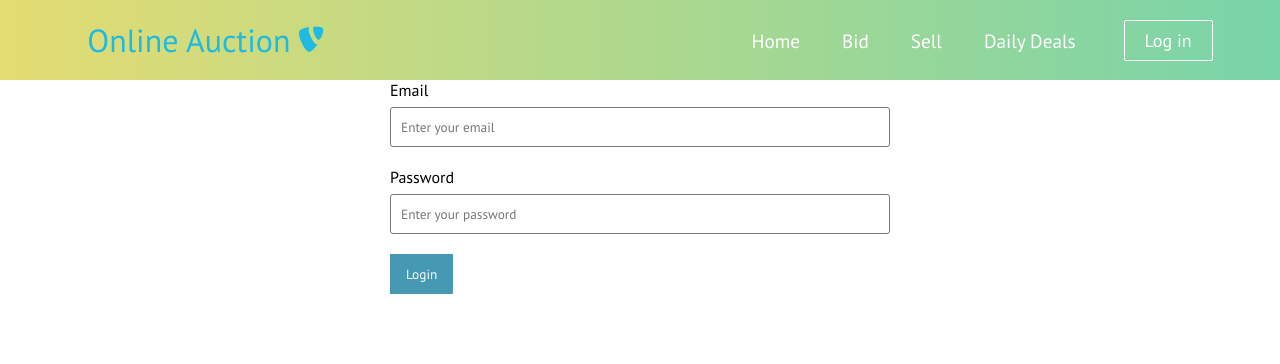
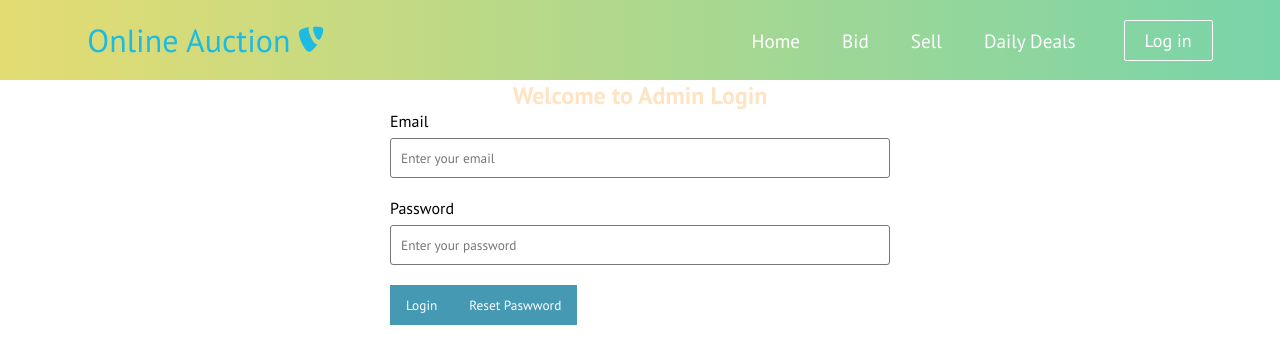
Before and after one commit to Madushan97/Auction_Web, a React (Create React App) app: page /ValidatedLoginForm in a window 1280 px wide. Shown: the top 364 px of the page. Built offline with nearby package versions, Linux system fonts and the light colour scheme.

Commit message:
create reset password and admin home page

```diff
--- a/src/App.js
+++ b/src/App.js
@@ -7,13 +7,11 @@ import bid from './components/pages/Bid'
 import Sell from './components/pages/Sell'
 import Feedback from './components/Feedback'
 import Form from './components/signup/Form'
-
 import SignUpForm from './components/pages/Signup'
 import CreateAuction from './components/pages/CreateAuction'
 import CardDetails from './components/Auctiondetails/CardDetails'
 import xls from './components/pages/xls'
 import LoginPortal from './components/Login/LoginPortal'
-
 import AdminHomePage from './components/Login/AdminHomePage'
 import ValidatedLoginForm from './components/Login/ValidatedLoginForm'
 
@@ -40,8 +38,6 @@ function App() {
 
           <Route path='/Form' component={Form}/>
 
-
-
           <Route path='/SignUpForm' component={SignUpForm}/>
 
           <Route path='/CreateAuction' component={CreateAuction}/>
@@ -52,7 +48,7 @@ function App() {
 
           <Route path='/LoginPortal' component={LoginPortal}/>
 
-
+          <Route path='AdminHomePage' component={AdminHomePage}/>
 
           <Route path='AdminHomePage' component={AdminHomePage}/>
 
--- a/src/components/Login/AdminHomePage.js
+++ b/src/components/Login/AdminHomePage.js
@@ -4,7 +4,7 @@ import './AdminHomePage.css'
 function AdminHomePage() {
     return (
         <div>
-            <h2>Hi</h2>
+            <h2>Admin Dashboard</h2>
         </div>
     )
 }
--- a/src/components/Login/LoginPortal.js
+++ b/src/components/Login/LoginPortal.js
@@ -2,6 +2,7 @@ import React from 'react'
 import './LoginPortal.css'
 import backgroundvideo from './video-2.mkv'
 import {Link} from 'react-router-dom'
+import ValidatedLoginForm from './ValidatedLoginForm'
 
 
 export default function xls() {
--- a/src/components/Login/ValidatedLoginForm.js
+++ b/src/components/Login/ValidatedLoginForm.js
@@ -3,6 +3,10 @@ import { Formik } from "formik";
 import * as EmailValidator from "email-validator";
 import * as Yup from "yup";
 import './ValidatedLoginForm.css'
+import {Link} from 'react-router-dom'
+
+
+
 const ValidatedLoginForm = () => (
   <Formik
     initialValues={{ email: "", password: "" }}
@@ -12,27 +16,7 @@ const ValidatedLoginForm = () => (
         setSubmitting(false);
       }, 500);
     }}
-    //********Handling validation messages yourself*******/
-    // validate={values => {
-    //   let errors = {};
-    //   if (!values.email) {
-    //     errors.email = "Required";
-    //   } else if (!EmailValidator.validate(values.email)) {
-    //     errors.email = "Invalid email address";
-    //   }
 
-    //   const passwordRegex = /(?=.*[0-9])/;
-    //   if (!values.password) {
-    //     errors.password = "Required";
-    //   } else if (values.password.length < 8) {
-    //     errors.password = "Password must be 8 characters long.";
-    //   } else if (!passwordRegex.test(values.password)) {
-    //     errors.password = "Invalida password. Must contain one number";
-    //   }
-
-    //   return errors;
-    // }}
-    //********Using Yum for validation********/
 
     validationSchema={Yup.object().shape({
       email: Yup.string()
@@ -44,6 +28,7 @@ const ValidatedLoginForm = () => (
         .matches(/(?=.*[0-9])/, "Password must contain a number.")
     })}
   >
+
     {props => {
       const {
         values,
@@ -54,9 +39,15 @@ const ValidatedLoginForm = () => (
         handleBlur,
         handleSubmit
       } = props;
+
+
       return (
+
+
         <form onSubmit={handleSubmit}>
+            <h2>Welcome to Admin Login</h2>
           <label htmlFor="email">Email</label>
+
           <input
             name="email"
             type="text"
@@ -66,10 +57,13 @@ const ValidatedLoginForm = () => (
             onBlur={handleBlur}
             className={errors.email && touched.email && "error"}
           />
+
           {errors.email && touched.email && (
             <div className="input-feedback">{errors.email}</div>
           )}
+
           <label htmlFor="email">Password</label>
+
           <input
             name="password"
             type="password"
@@ -79,12 +73,24 @@ const ValidatedLoginForm = () => (
             onBlur={handleBlur}
             className={errors.password && touched.password && "error"}
           />
+
           {errors.password && touched.password && (
             <div className="input-feedback">{errors.password}</div>
           )}
-          <button type="submit" disabled={isSubmitting}>
+        <Link
+        to='./AdminHomePage'>
+          <button  type="submit" disabled={isSubmitting}>
             Login
           </button>
+        </Link>
+
+        <Link
+        to='./PasswordReset'>
+          <button type="submit" disabled={isSubmitting}>
+            Reset Paswword
+          </button>
+        </Link>
+
         </form>
       );
     }}
```
Also changed, not shown: src/components/Login/PasswordReset.js (added, +11 -0 lines).
